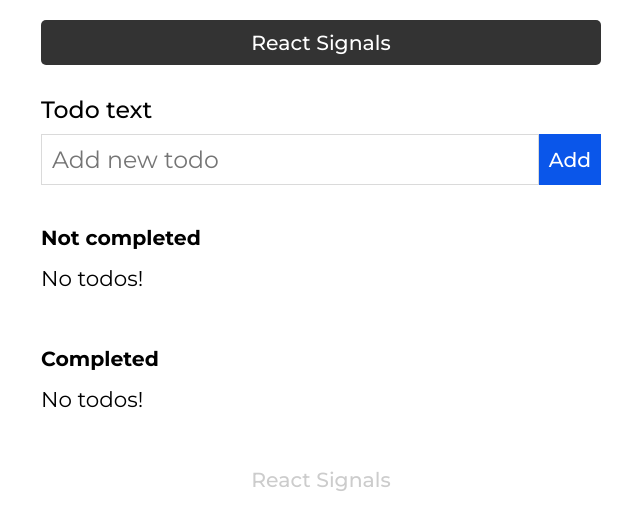
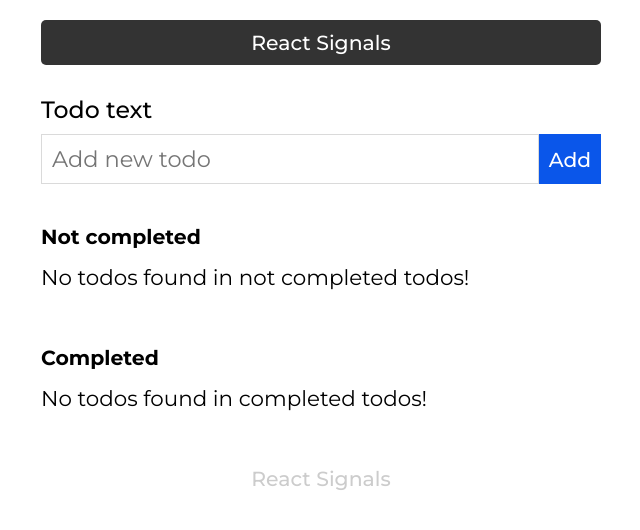
Before and after one commit to cenksari/react-signals, a React (Create React App) app: page / in a window 1280 px wide. Shown: the top 530 px of the page, without its empty margins (319-959 px from the left). Built offline with nearby package versions, Linux system fonts and the light colour scheme.

Commit message:
component updates

```diff
--- a/public/site.css
+++ b/public/site.css
@@ -51,6 +51,7 @@ input, button {
 }
 
 input {
+  font-size: 1em;
   border-right: none;
   border: 1px solid #dadada;
 }
--- a/src/App.tsx
+++ b/src/App.tsx
@@ -1,17 +1,11 @@
 import React from 'react';
-
-import { useSignals } from "@preact/signals-react/runtime";
 
 import Header from './components/Header';
 import Footer from './components/Footer';
 import TodoList from './components/TodoList';
 import TodoForm from './components/TodoForm';
 
-import { completedTodos, uncompletedTodos } from './signals/todosSignal';
-
 const App = (): React.JSX.Element => {
-  useSignals();
-
   console.log('App rendered');
 
   return (
@@ -20,9 +14,9 @@ const App = (): React.JSX.Element => {
 
       <TodoForm />
 
-      <TodoList title='Not completed' todos={uncompletedTodos.value} />
+      <TodoList title='Not completed' todos='uncompleted' />
 
-      <TodoList title='Completed' todos={completedTodos.value} />
+      <TodoList title='Completed' todos='completed' />
 
       <Footer />
     </div>
--- a/src/components/TodoForm.tsx
+++ b/src/components/TodoForm.tsx
@@ -16,7 +16,7 @@ const TodoForm = (): React.JSX.Element => {
   const handleChange = (e: React.ChangeEvent<HTMLInputElement>): void => {
     const { value } = e.target;
 
-    setValues({ id: uuidv4(), name: value.trim(), isDone: false });
+    setValues({ id: uuidv4(), name: value, isDone: false });
   };
 
   const handleAddTodo = (e: FormEvent<HTMLFormElement>): void => {
@@ -24,7 +24,7 @@ const TodoForm = (): React.JSX.Element => {
 
     const todo: ITodo = {
       id: values.id,
-      name: values.name,
+      name: values.name.trim(),
       isDone: values.isDone,
     };
 
@@ -47,6 +47,7 @@ const TodoForm = (): React.JSX.Element => {
               name='todo'
               tabIndex={0}
               autoComplete='off'
+              value={values.name}
               className='flex-grow'
               onChange={handleChange}
               placeholder='Add new todo'
--- a/src/components/TodoList.tsx
+++ b/src/components/TodoList.tsx
@@ -1,25 +1,37 @@
 import React from 'react';
+
+import { useSignals } from '@preact/signals-react/runtime';
 
 import TodoItem from './TodoItem';
 
-import { type ITodo } from '../signals/todosSignal';
+import { type ITodo, completedTodos, uncompletedTodos } from '../signals/todosSignal';
 
 interface IProps {
   title: string;
-  todos: ITodo[];
+  todos: string;
 }
 
 const TodoList = ({ title, todos }: IProps): React.JSX.Element => {
+  useSignals();
+
   console.log('TodoList rendered with title', title);
+
+  const getTodos = (): ITodo[] => {
+    if (todos === 'completed') {
+      return completedTodos.value;
+    } else {
+      return uncompletedTodos.value;
+    }
+  };
 
   return (
     <>
       <h1>{title}</h1>
       <div className='todos'>
-        {todos.length > 0 ? todos.map((todo: ITodo, index: number): React.JSX.Element => (
+        {getTodos().length > 0 ? getTodos().map((todo: ITodo, index: number): React.JSX.Element => (
           <TodoItem todo={todo} key={index.toString()} />
         )) : (
-          <p>No todos!</p>
+          <p>No todos found in {title.toLowerCase()} todos!</p>
         )}
       </div>
     </>
```
